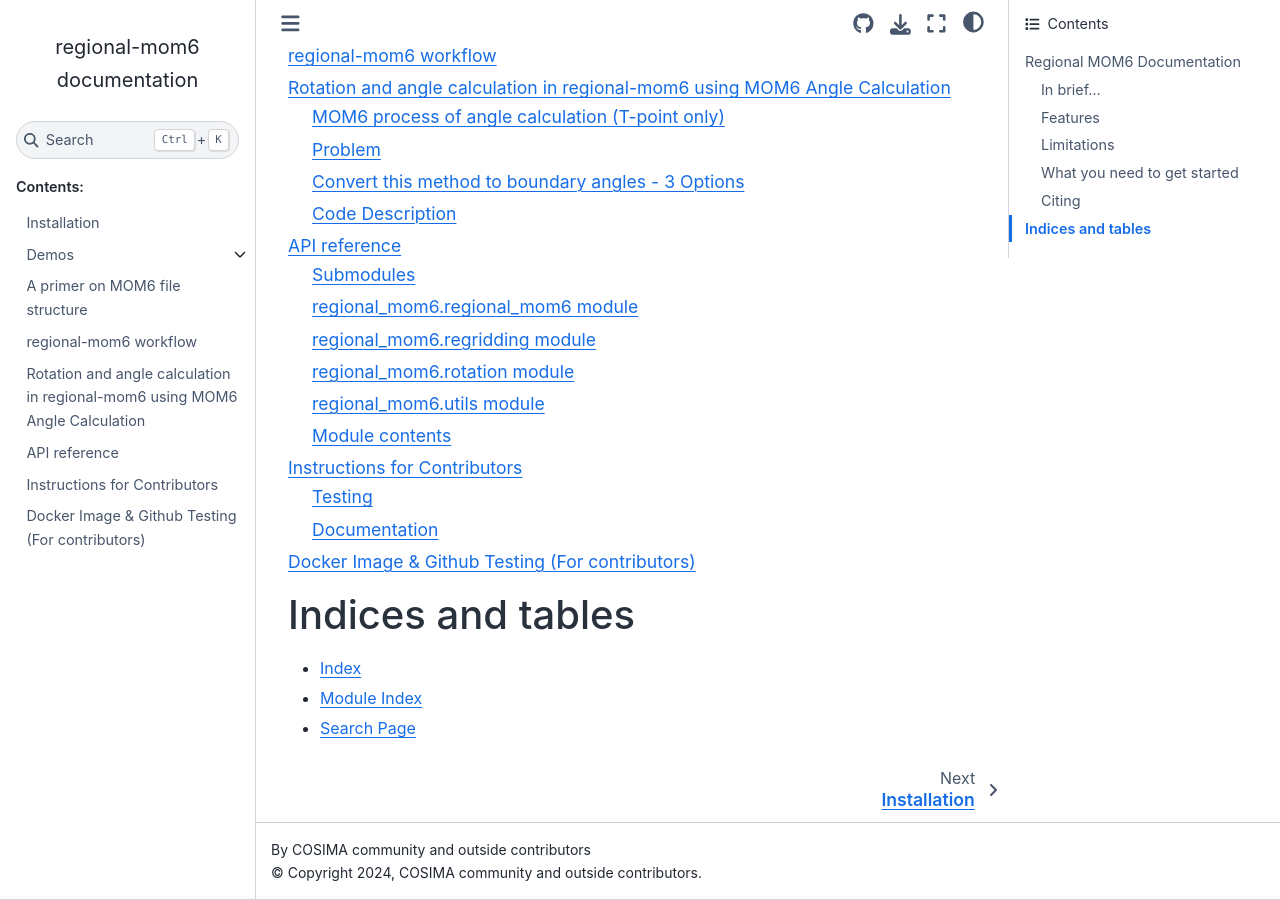
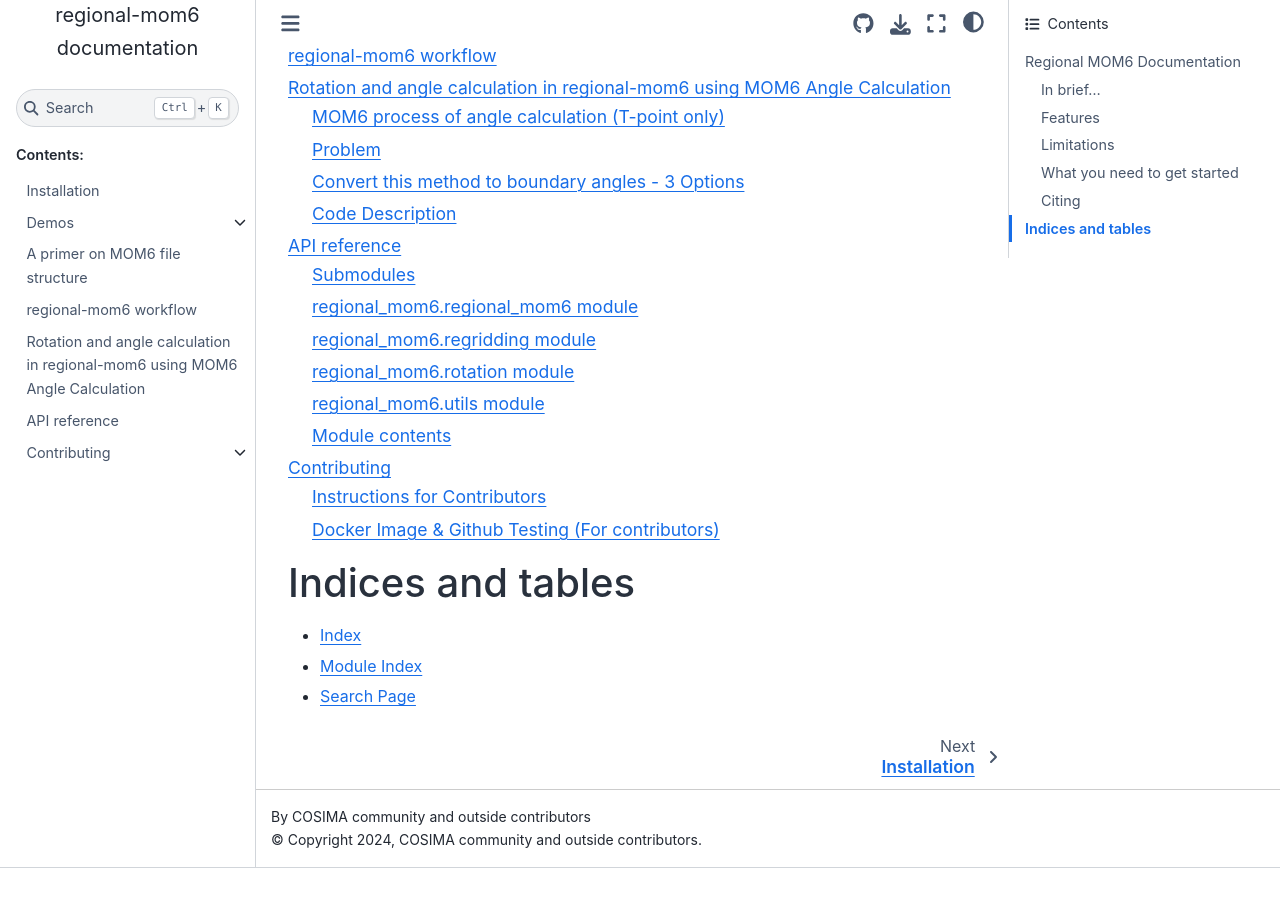
Before and after one commit to COSIMA/regional-mom6, a Sphinx documentation site: the page built from docs/index.rst, in a window 1280 px wide and 900 px high, scrolled down 2352 px. Built offline with Sphinx 7.4.7 and the Sphinx Book theme 1.1.4, drawn with Linux system fonts in a browser that asks for light colours; pages that are not in the unit, such as notebooks, are missing from menus; after the commit the page ends 3220 px from its top, so only the background shows below that.

Commit message:
gather contributing docs

```diff
--- a/docs/index.rst
+++ b/docs/index.rst
@@ -94,8 +94,7 @@
    regional-mom6-workflow
    angle_calculation
    api
-   contributing/contributing
-   contributing/docker_image_dev
+   contributing/index
 
 
 Indices and tables
```
Also changed, not shown: docs/contributing/docker_image_dev.md (+1 -1 lines), docs/contributing/index.rst (added, +8 -0 lines).
